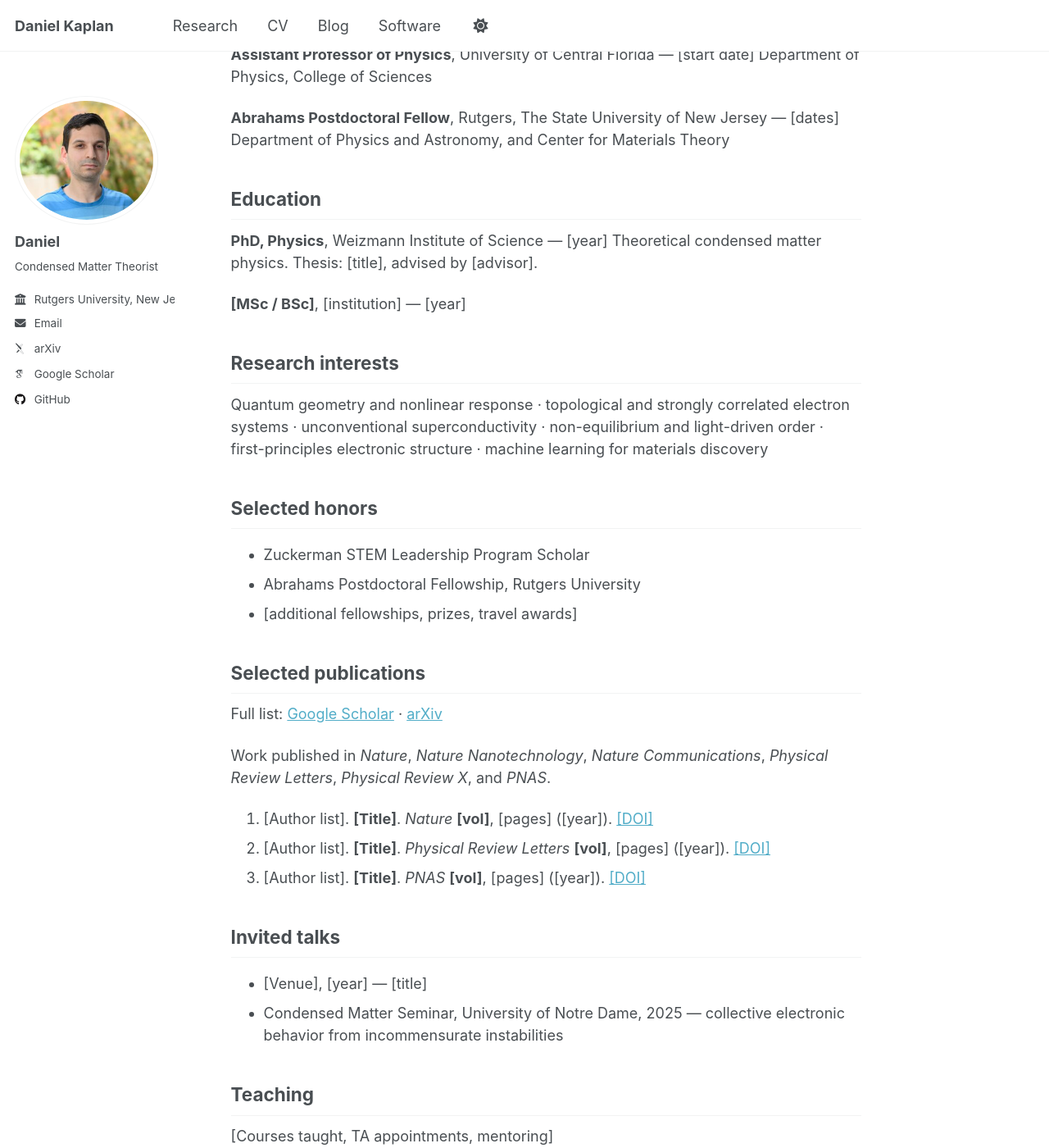
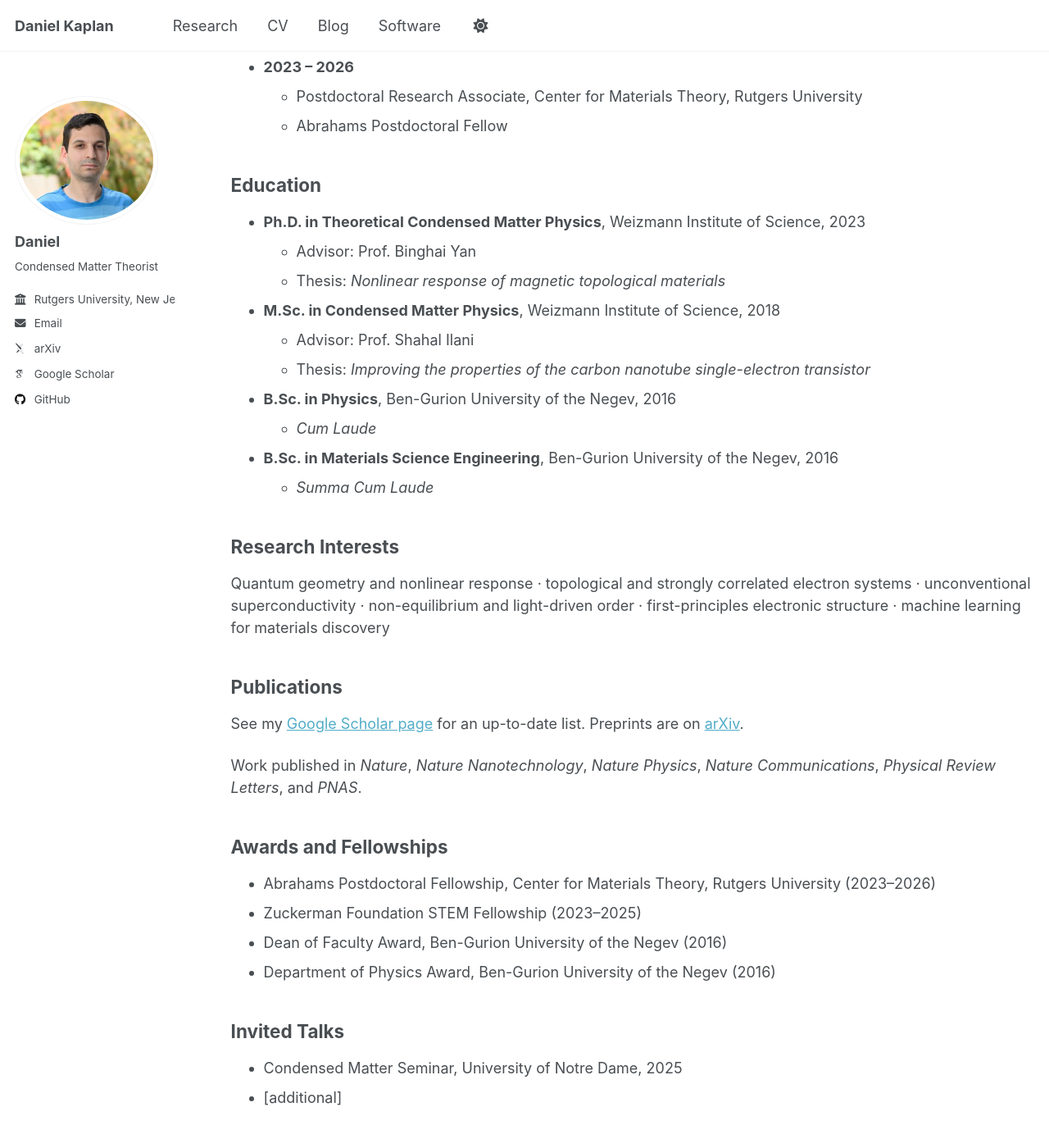
Before and after one commit to danielkaplan137/danielkaplan137.github.io, a Jekyll site: the page built from _pages/cv.md, in a window 1280 px wide and 1400 px high, scrolled down 221 px. Shown: the whole window at 82% size. Built offline with Jekyll 4.4.1, drawn with Linux system fonts in a browser that asks for light colours; some web fonts are replaced; some of the changed text lies outside the part shown.

Commit message:
Please enter the commit message for your changes. Lines starting  with '#' will be ignored, and an empty message aborts the commit.

```diff
--- a/_pages/cv.md
+++ b/_pages/cv.md
@@ -1,78 +1,99 @@
 ---
+layout: archive
+title: "CV"
 permalink: /cv/
-title: "CV"
-description: "Curriculum vitae of Daniel Kaplan, condensed matter theorist at the University of Central Florida."
 author_profile: true
+description: "Curriculum vitae of Daniel Kaplan, condensed matter theorist at the University of Central Florida. PhD Weizmann Institute of Science, Abrahams Fellow at Rutgers."
 redirect_from:
   - /CV/
+  - /resume
   - /resume/
 ---
 
 <!--
-  PLACEHOLDERS MARKED [ ] BELOW — I don't have your dates, degree years, or
-  award list and won't invent them. Everything unbracketed is drawn from your
-  public profiles (Weizmann PhD, Abrahams Fellowship at Rutgers, Zuckerman
-  Scholar, journal list) and is worth a read-through anyway.
+  CHANGES FROM YOUR OLD PAGE:
 
-  Deliberately NOT included: a citation count. It goes stale the day you
-  write it and reads badly when it's behind. The Scholar link is live.
+  1. permalink is now /cv/ (lowercase) with /CV/ preserved via redirect_from.
+     GitHub Pages is case-sensitive and /cv/ was previously a separate,
+     competing URL in your sitemap. One canonical URL, the other redirects.
+
+  2. Dropped {% raw %}{% include base_path %}{% endraw %}. That is a legacy AcademicPages
+     include, unnecessary in current versions of the template, and it does
+     nothing on a site with an empty baseurl. Harmless but dead.
+
+  3. Added a `description:` — your old page had none, so it inherited the
+     site-wide default and shared a search snippet with every other page.
+
+  4. Fixed two typos carried over from the old source: "nanotude" and
+     "Unviersity".
+
+  5. [BRACKETED] items are the ones I still don't have.
 -->
 
-[Download full CV (PDF)](/files/kaplan-cv.pdf){: .btn .btn--primary}
+<!-- [Download full CV (PDF)](/files/kaplan-cv.pdf){: .btn .btn--primary} -->
 
-## Positions
+## Professional Appointments
 
-**Assistant Professor of Physics**, University of Central Florida — [start date]
-Department of Physics, College of Sciences
-
-**Abrahams Postdoctoral Fellow**, Rutgers, The State University of New Jersey — [dates]
-Department of Physics and Astronomy, and Center for Materials Theory
+- **Aug. 2026 – Present**
+  - Assistant Professor of Physics, Department of Physics, University of Central Florida
+- **2023 – 2026**
+  - Postdoctoral Research Associate, Center for Materials Theory, Rutgers University
+  - Abrahams Postdoctoral Fellow
 
 ## Education
 
-**PhD, Physics**, Weizmann Institute of Science — [year]
-Theoretical condensed matter physics. Thesis: [title], advised by [advisor].
+- **Ph.D. in Theoretical Condensed Matter Physics**, Weizmann Institute of Science, 2023
+  - Advisor: Prof. Binghai Yan
+  - Thesis: *Nonlinear response of magnetic topological materials*
+- **M.Sc. in Condensed Matter Physics**, Weizmann Institute of Science, 2018
+  - Advisor: Prof. Shahal Ilani
+  - Thesis: *Improving the properties of the carbon nanotube single-electron transistor*
+- **B.Sc. in Physics**, Ben-Gurion University of the Negev, 2016
+  - *Cum Laude*
+- **B.Sc. in Materials Science Engineering**, Ben-Gurion University of the Negev, 2016
+  - *Summa Cum Laude*
 
-**[MSc / BSc]**, [institution] — [year]
-
-## Research interests
+## Research Interests
 
 Quantum geometry and nonlinear response · topological and strongly correlated electron systems · unconventional superconductivity · non-equilibrium and light-driven order · first-principles electronic structure · machine learning for materials discovery
 
-## Selected honors
+## Publications
 
-- Zuckerman STEM Leadership Program Scholar
-- Abrahams Postdoctoral Fellowship, Rutgers University
-- [additional fellowships, prizes, travel awards]
+See my [Google Scholar page](https://scholar.google.com/citations?user=n2RYBTwAAAAJ&hl=en) for an up-to-date list. Preprints are on [arXiv](https://arxiv.org/a/kaplan_d_3).
 
-## Selected publications
+Work published in *Nature*, *Nature Nanotechnology*, *Nature Physics*, *Nature Communications*, *Physical Review Letters*, and *PNAS*.
 
 <!--
-  Keep this to 5-8 entries and let Scholar carry the rest. A wall of
-  references buries the ones you actually want read. Bold your name.
-  Link the DOI, not just the arXiv number.
+  Worth considering: add 5-8 SELECTED publications here with full citations
+  and DOI links, above the Scholar link. Two reasons. Search engines index
+  paper titles on your domain, which is how someone searching an exact title
+  lands on your site rather than only on a publisher paywall. And a hiring
+  or funding reader wants to see what you consider your best work, which a
+  citation-sorted Scholar page does not tell them.
 -->
 
-Full list: [Google Scholar](https://scholar.google.com/citations?user=n2RYBTwAAAAJ&hl=en) · [arXiv](https://arxiv.org/a/kaplan_d_3)
+## Awards and Fellowships
 
-Work published in *Nature*, *Nature Nanotechnology*, *Nature Communications*, *Physical Review Letters*, *Physical Review X*, and *PNAS*.
+- Abrahams Postdoctoral Fellowship, Center for Materials Theory, Rutgers University (2023–2026)
+- Zuckerman Foundation STEM Fellowship (2023–2025)
+- Dean of Faculty Award, Ben-Gurion University of the Negev (2016)
+- Department of Physics Award, Ben-Gurion University of the Negev (2016)
 
-1. [Author list]. **[Title]**. *Nature* **[vol]**, [pages] ([year]). [[DOI]]()
-2. [Author list]. **[Title]**. *Physical Review Letters* **[vol]**, [pages] ([year]). [[DOI]]()
-3. [Author list]. **[Title]**. *PNAS* **[vol]**, [pages] ([year]). [[DOI]]()
+## Invited Talks
 
-## Invited talks
+<!-- Worth building out — this is the section that most clearly signals
+     standing in the field, and it's currently absent entirely. -->
 
-- [Venue], [year] — [title]
-- Condensed Matter Seminar, University of Notre Dame, 2025 — collective electronic behavior from incommensurate instabilities
+- Condensed Matter Seminar, University of Notre Dame, 2025
+- [additional]
 
 ## Teaching
 
-[Courses taught, TA appointments, mentoring]
+Coming soon!
 
 ## Service
 
-Referee for [journals]. [Committee work, session organizing, outreach.]
+<!-- Referee for [journals]. [Committee work, session organizing, outreach.]
 
 ## Contact
 
```
